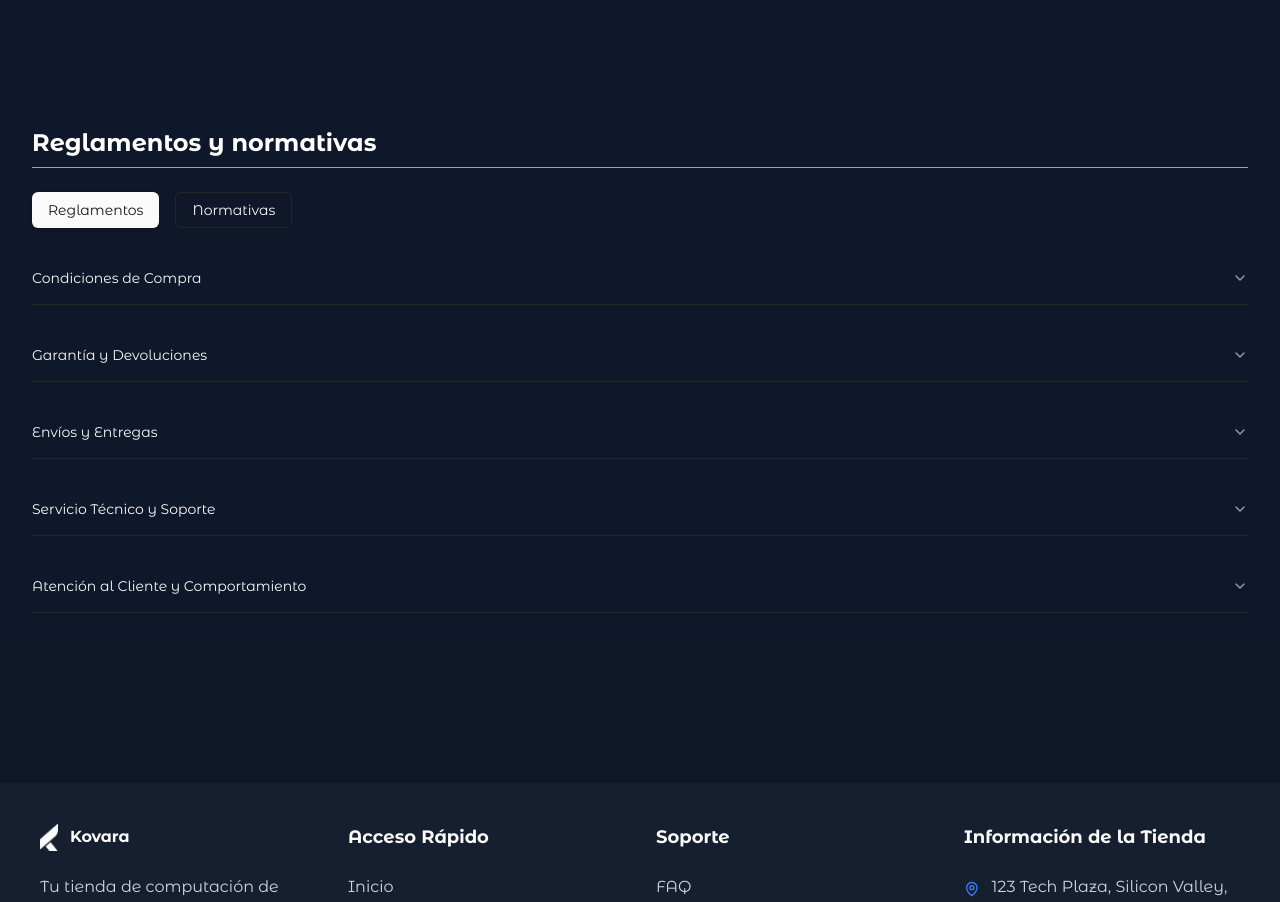
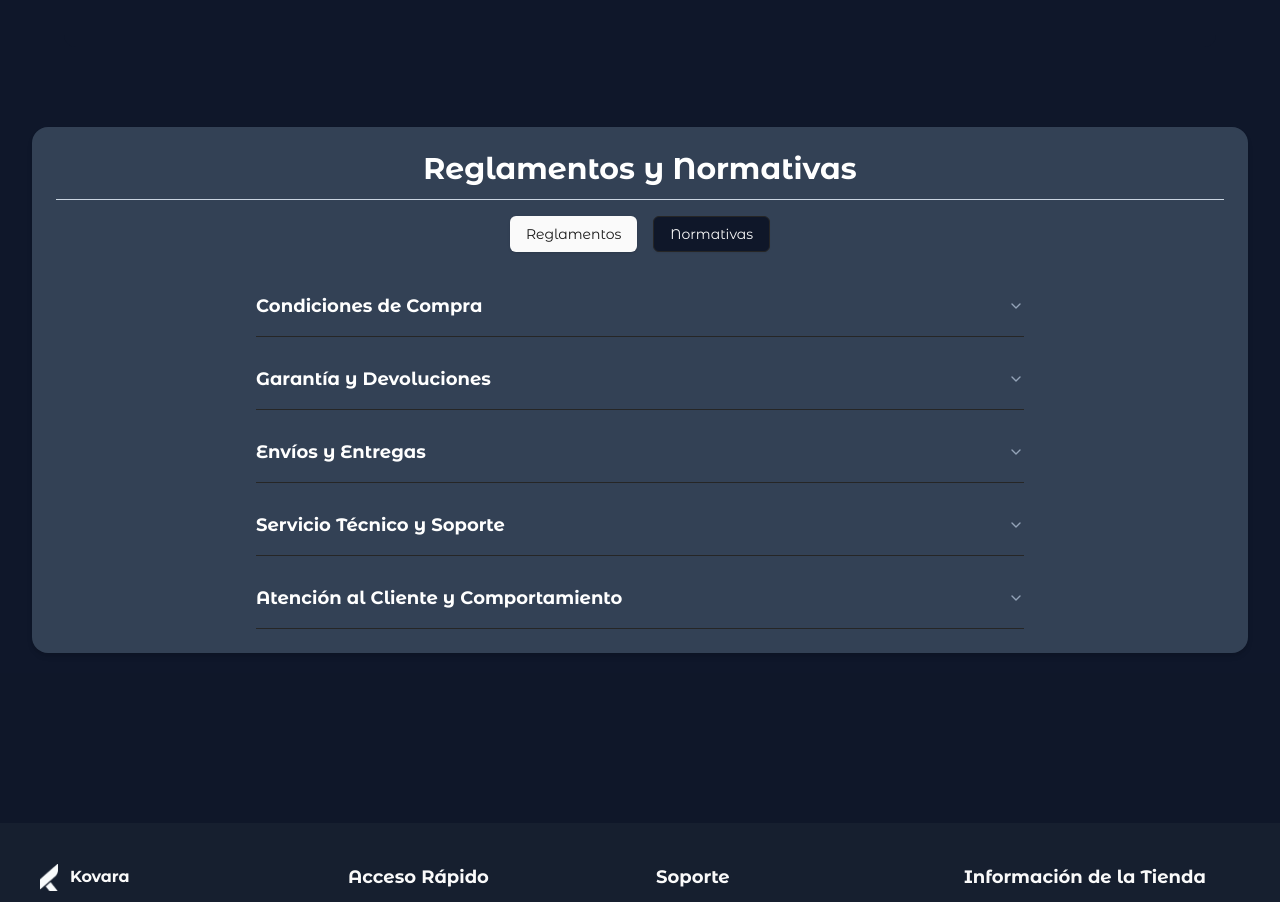
Before and after one commit to aaronportobanco/kovara-website, a Next.js app: page /about-us in a window 1280 px wide. Shown: the part 2870-3772 px from the top of the page. Built offline with nearby package versions, Linux system fonts and the light colour scheme.

Commit message:
Refactor ReglamentosNormativasSection component for improved structure and functionality

```diff
--- a/src/app/about-us/Section/ReglamentosNormativasSection.jsx
+++ /dev/null
@@ -1,111 +0,0 @@
-"use client";
-import React from "react";
-import {
-  Accordion, AccordionContent, AccordionItem, AccordionTrigger
-} from "@/components/ui/accordion";
-import { Button } from "@/components/ui/button";
-
-const ReglamentosNormativas = () => {
-  const [activeGroup, setActiveGroup] = React.useState('Reglamentos');
-
-  const reglamentos = [
-    {
-      title: "Condiciones de Compra",
-      content:
-        "Para la adquisición de productos, incluyendo el pago total antes de la entrega, condiciones para apartados y posibles modificaciones de precios según el mercado tecnológico. Se tipifica como falta leve el desconocimiento reiterado de estas condiciones, como falta grave la negativa a completar el pago acordado, y como falta muy grave el intento de obtener productos sin cumplir con los requisitos establecidos.",
-    },
-    {
-      title: "Garantía y Devoluciones",
-      content:
-        "Se considera falta leve no conservar la factura, falta grave la exigencia de devolución sin motivo válido, y falta muy grave el intento de presentar reclamaciones fraudulentas o manipular productos para obtener beneficio.",
-    },
-    {
-      title: "Envíos y Entregas",
-      content:
-        "Para la entrega de productos, tiempos estimados y responsabilidades del cliente respecto a costos adicionales. Se clasifica como falta leve no presentarse en el lugar acordado, como grave la negativa a asumir costos previamente informados, y como muy grave la alteración deliberada de datos de entrega con fines engañosos.",
-    },
-    {
-      title: "Servicio Técnico y Soporte",
-      content:
-        "Por reparaciones fuera de garantía y el proceso de notificación previa al cliente. Se considera falta leve insistir en soporte sin prueba de compra, falta grave rechazar los costos previamente informados, y falta muy grave manipular equipos y luego exigir garantía injustificadamente.",
-    },
-    {
-      title: "Atención al Cliente y Comportamiento",
-      content:
-        "Se establecen normas de respeto, cordialidad y conducta adecuada dentro del establecimiento. Se reconocen comportamientos ejemplares como méritos. Se clasifican como falta leve el uso de lenguaje inapropiado, como grave los actos de agresión verbal, y como muy grave las agresiones físicas o el ingreso bajo efectos de sustancias.",
-    },
-  ];
-
-  const normativas = [
-    {
-      title: "Calidad",
-      content:
-        "• Todos los productos ofrecidos son de marcas reconocidas y cuentan con garantía oficial proporcionada por el fabricante. \n• Se realiza un control de calidad exhaustivo en cada equipo antes de ser entregado al cliente. \n• En caso de ofrecer productos reacondicionados, se especificará claramente su estado y características.",
-    },
-    {
-      title: "Pagos y Facturación",
-      content:
-        "• Se aceptan pagos mediante efectivo, transferencias bancarias y tarjetas de crédito/débito. \n• Toda compra incluye una factura o comprobante de pago correspondiente. \n• Los precios están sujetos a la moneda local y pueden incluir impuestos según la legislación vigente.",
-    },
-    {
-      title: "Protección de Datos",
-      content:
-        "• Toda la información proporcionada por el cliente será tratada de manera confidencial. \n• No se compartirán datos personales con terceros sin consentimiento. \n• Se seguirá la normativa legal vigente en materia de protección de datos personales.",
-    },
-    {
-      title: "Responsabilidad y Ética Empresarial",
-      content:
-        "• La empresa garantiza transparencia total en sus operaciones comerciales. \n• No se comercializarán productos falsificados. \n• Se evitarán prácticas engañosas en la publicidad.",
-    },
-    {
-      title: "Ambiental y de Reciclaje",
-      content:
-        "• Se fomentará la venta de productos ecológicos. \n• Se incentivará la entrega de dispositivos en desuso. \n• Se minimizará el uso de empaques contaminantes.",
-    },
-  ];
-
-  const contentToRender = activeGroup === "Reglamentos" ? reglamentos : normativas;
-
-  return (
-    <Section title="Reglamentos y Normativas">
-      <div className="flex gap-4 mb-6">
-        <Button
-          variant={activeGroup === 'Reglamentos' ? 'default' : 'outline'}
-          onClick={() => setActiveGroup('Reglamentos')}
-        >
-          Reglamentos
-        </Button>
-        <Button
-          variant={activeGroup === 'Normativas' ? 'default' : 'outline'}
-          onClick={() => setActiveGroup('Normativas')}
-        >
-          Normativas
-        </Button>
-      </div>
-
-      <Accordion type="single" collapsible className="w-full max-w-3xl space-y-3">
-        {contentToRender.map((item, index) => (
-          <AccordionItem key={index} value={`item-${index}`}>
-            <AccordionTrigger className="text-lg font-semibold text-white hover:text-sky-200 transition">
-              {item.title}
-            </AccordionTrigger>
-            <AccordionContent className="text-slate-200 whitespace-pre-line">
-              {item.content}
-            </AccordionContent>
-          </AccordionItem>
-        ))}
-      </Accordion>
-    </Section>
-  );
-};
-
-const Section = ({ title, children }) => (
-  <section className="flex flex-col items-center w-full bg-slate-700 p-6 rounded-2xl shadow-md">
-    <h2 className="text-3xl font-bold text-white border-b border-slate-300 pb-3 mb-4 w-full text-center">
-      {title}
-    </h2>
-    {children}
-  </section>
-);
-
-export default ReglamentosNormativas;
--- a/src/app/about-us/components/ReglamentosNormativasSection.jsx
+++ b/src/app/about-us/components/ReglamentosNormativasSection.jsx
@@ -1,195 +1,107 @@
 "use client";
 import React from "react";
-
 import {
-  Accordion,
-  AccordionContent,
-  AccordionItem,
-  AccordionTrigger,
+  Accordion, AccordionContent, AccordionItem, AccordionTrigger
 } from "@/components/ui/accordion";
-
 import { Button } from "@/components/ui/button";
 
 const ReglamentosNormativas = () => {
-  const [activeGroup, setActiveGroup] = React.useState("Reglamentos");
+  const [activeGroup, setActiveGroup] = React.useState('Reglamentos');
+
+  const reglamentos = [
+    {
+      title: "Condiciones de Compra",
+      content:
+        "Para la adquisición de productos, incluyendo el pago total antes de la entrega, condiciones para apartados y posibles modificaciones de precios según el mercado tecnológico. Se tipifica como falta leve el desconocimiento reiterado de estas condiciones, como falta grave la negativa a completar el pago acordado, y como falta muy grave el intento de obtener productos sin cumplir con los requisitos establecidos.",
+    },
+    {
+      title: "Garantía y Devoluciones",
+      content:
+        "Se considera falta leve no conservar la factura, falta grave la exigencia de devolución sin motivo válido, y falta muy grave el intento de presentar reclamaciones fraudulentas o manipular productos para obtener beneficio.",
+    },
+    {
+      title: "Envíos y Entregas",
+      content:
+        "Para la entrega de productos, tiempos estimados y responsabilidades del cliente respecto a costos adicionales. Se clasifica como falta leve no presentarse en el lugar acordado, como grave la negativa a asumir costos previamente informados, y como muy grave la alteración deliberada de datos de entrega con fines engañosos.",
+    },
+    {
+      title: "Servicio Técnico y Soporte",
+      content:
+        "Por reparaciones fuera de garantía y el proceso de notificación previa al cliente. Se considera falta leve insistir en soporte sin prueba de compra, falta grave rechazar los costos previamente informados, y falta muy grave manipular equipos y luego exigir garantía injustificadamente.",
+    },
+    {
+      title: "Atención al Cliente y Comportamiento",
+      content:
+        "Se establecen normas de respeto, cordialidad y conducta adecuada dentro del establecimiento. Se reconocen comportamientos ejemplares como méritos. Se clasifican como falta leve el uso de lenguaje inapropiado, como grave los actos de agresión verbal, y como muy grave las agresiones físicas o el ingreso bajo efectos de sustancias.",
+    },
+  ];
+
+  const normativas = [
+    {
+      title: "Calidad",
+      content:
+        "• Todos los productos ofrecidos son de marcas reconocidas y cuentan con garantía oficial proporcionada por el fabricante. \n• Se realiza un control de calidad exhaustivo en cada equipo antes de ser entregado al cliente. \n• En caso de ofrecer productos reacondicionados, se especificará claramente su estado y características.",
+    },
+    {
+      title: "Pagos y Facturación",
+      content:
+        "• Se aceptan pagos mediante efectivo, transferencias bancarias y tarjetas de crédito/débito. \n• Toda compra incluye una factura o comprobante de pago correspondiente. \n• Los precios están sujetos a la moneda local y pueden incluir impuestos según la legislación vigente.",
+    },
+    {
+      title: "Protección de Datos",
+      content:
+        "• Toda la información proporcionada por el cliente será tratada de manera confidencial. \n• No se compartirán datos personales con terceros sin consentimiento. \n• Se seguirá la normativa legal vigente en materia de protección de datos personales.",
+    },
+    {
+      title: "Responsabilidad y Ética Empresarial",
+      content:
+        "• La empresa garantiza transparencia total en sus operaciones comerciales. \n• No se comercializarán productos falsificados. \n• Se evitarán prácticas engañosas en la publicidad.",
+    },
+    {
+      title: "Ambiental y de Reciclaje",
+      content:
+        "• Se fomentará la venta de productos ecológicos. \n• Se incentivará la entrega de dispositivos en desuso. \n• Se minimizará el uso de empaques contaminantes.",
+    },
+  ];
+
+  const contentToRender = activeGroup === "Reglamentos" ? reglamentos : normativas;
 
   return (
-    <Section title="Reglamentos y normativas">
-      <div className="flex gap-4">
+    <Section title="Reglamentos y Normativas">
+      <div className="flex gap-4 mb-6">
         <Button
-          variant={activeGroup === "Reglamentos" ? "default" : "outline"}
-          onClick={() => setActiveGroup("Reglamentos")}
+          variant={activeGroup === 'Reglamentos' ? 'default' : 'outline'}
+          onClick={() => setActiveGroup('Reglamentos')}
         >
           Reglamentos
         </Button>
         <Button
-          variant={activeGroup === "Normativas" ? "default" : "outline"}
-          onClick={() => setActiveGroup("Normativas")}
+          variant={activeGroup === 'Normativas' ? 'default' : 'outline'}
+          onClick={() => setActiveGroup('Normativas')}
         >
           Normativas
         </Button>
       </div>
-      {activeGroup === "Reglamentos" && (
-        <>
-          <Accordion type="single" collapsible>
-            <AccordionItem value="item-1">
-              <AccordionTrigger>Condiciones de Compra</AccordionTrigger>
-              <AccordionContent>
-                Para la adquisición de productos, |incluyendo el pago total
-                antes de la entrega, condiciones para apartados y posibles
-                modificaciones de precios según el mercado tecnológico. Se
-                tipifica como falta leve el desconocimiento reiterado de estas
-                condiciones, como falta grave la negativa a completar el pago
-                acordado, y como falta muy grave el intento de obtener productos
-                sin cumplir con los requisitos establecidos.
-              </AccordionContent>
-            </AccordionItem>
-          </Accordion>
 
-          <Accordion type="single" collapsible>
-            <AccordionItem value="item-1">
-              <AccordionTrigger>Garantía y Devoluciones</AccordionTrigger>
-              <AccordionContent>
-                Se considera falta leve no conservar la factura, falta grave la
-                exigencia de devolución sin motivo válido, y falta muy grave el
-                intento de presentar reclamaciones fraudulentas o manipular
-                productos para obtener beneficio.
-              </AccordionContent>
-            </AccordionItem>
-          </Accordion>
-
-          <Accordion type="single" collapsible>
-            <AccordionItem value="item-1">
-              <AccordionTrigger>Envíos y Entregas</AccordionTrigger>
-              <AccordionContent>
-                para la entrega de productos, tiempos estimados y
-                responsabilidades del cliente respecto a costos adicionales. Se
-                clasifica como falta leve no presentarse en el lugar acordado,
-                como grave la negativa a asumir costos previamente informados, y
-                como muy grave la alteración deliberada de datos de entrega con
-                fines engañosos.
-              </AccordionContent>
-            </AccordionItem>
-          </Accordion>
-
-          <Accordion type="single" collapsible>
-            <AccordionItem value="item-1">
-              <AccordionTrigger>Servicio Técnico y Soporte</AccordionTrigger>
-              <AccordionContent>
-                por reparaciones fuera de garantía y el proceso de notificación
-                previa al cliente. Se considera falta leve insistir en soporte
-                sin prueba de compra, falta grave rechazar los costos
-                previamente informados, y falta muy grave manipular equipos y
-                luego exigir garantía injustificadamente.
-              </AccordionContent>
-            </AccordionItem>
-          </Accordion>
-
-          <Accordion type="single" collapsible>
-            <AccordionItem value="item-1">
-              <AccordionTrigger>
-                Atención al Cliente y Comportamiento
-              </AccordionTrigger>
-              <AccordionContent>
-                se establecen normas de respeto, cordialidad y conducta adecuada
-                dentro del establecimiento. Se reconocen comportamientos
-                ejemplares como mérito s (por ejemplo, trato respetuoso o
-                colaboración con el personal), mientras que se clasifican como
-                falta leve el uso de lenguaje inapropiado, como grave los actos
-                de agresión verbal, y como muy grave las agresiones físicas o el
-                ingreso bajo efectos de sustancias
-              </AccordionContent>
-            </AccordionItem>
-          </Accordion>
-        </>
-      )}
-
-      {activeGroup === "Normativas" && (
-        <>
-          <Accordion type="single" collapsible>
-            <AccordionItem value="item-1">
-              <AccordionTrigger>Calidad</AccordionTrigger>
-              <AccordionContent>
-                • Todos los productos ofrecidos son de marcas reconocidas y
-                cuentan con garantía oficial proporcionada por el fabricante.
-                <br /> • Se realiza un control de calidad exhaustivo en cada
-                equipo antes de ser entregado al cliente.
-                <br /> • En caso de ofrecer productos reacondicionados, se
-                especificará claramente su estado y las características
-                particulares.
-              </AccordionContent>
-            </AccordionItem>
-          </Accordion>
-
-          <Accordion type="single" collapsible>
-            <AccordionItem value="item-1">
-              <AccordionTrigger>Pagos y Facturación</AccordionTrigger>
-              <AccordionContent>
-                • Se aceptan pagos mediante efectivo, transferencias bancarias y
-                tarjetas de crédito/débito.
-                <br /> • Toda compra incluye una factura o comprobante de pago
-                correspondiente.
-                <br /> • Los precios están sujetos a la moneda local y pueden
-                incluir impuestos según la legislación vigente.
-              </AccordionContent>
-            </AccordionItem>
-          </Accordion>
-
-          <Accordion type="single" collapsible>
-            <AccordionItem value="item-1">
-              <AccordionTrigger>Protección de Datos</AccordionTrigger>
-
-              <AccordionContent>
-                • Toda la información proporcionada por el cliente será tratada
-                de manera confidencial.
-                <br /> • No se compartirán datos personales con terceros sin el
-                consentimiento expreso del cliente.
-                <br /> • Se seguirá estrictamente la normativa legal vigente en
-                materia de protección de datos personales.
-              </AccordionContent>
-            </AccordionItem>
-          </Accordion>
-
-          <Accordion type="single" collapsible>
-            <AccordionItem value="item-1">
-              <AccordionTrigger>
-                Responsabilidad y Ética Empresarial
-              </AccordionTrigger>
-
-              <AccordionContent>
-                • La empresa garantiza la transparencia total en sus operaciones
-                comerciales.
-                <br /> • No se comercializarán productos falsificados o sin una
-                garantía legítima.
-                <br /> • Se evitarán prácticas engañosas en la publicidad y
-                promoción de productos.
-              </AccordionContent>
-            </AccordionItem>
-          </Accordion>
-
-          <Accordion type="single" collapsible>
-            <AccordionItem value="item-1">
-              <AccordionTrigger>Ambiental y de Reciclaje</AccordionTrigger>
-
-              <AccordionContent>
-                • Se fomentará la venta de productos ecológicos y con
-                certificaciones ambientales cuando sea posible.
-                <br /> • Se incentivará la entrega de dispositivos electrónicos
-                en desuso para programas de reciclaje.
-                <br /> • Se minimizará el uso de empaques contaminantes,
-                eligiendo alternativas sostenibles.
-              </AccordionContent>
-            </AccordionItem>
-          </Accordion>
-        </>
-      )}
+      <Accordion type="single" collapsible className="w-full max-w-3xl space-y-3">
+        {contentToRender.map((item, index) => (
+          <AccordionItem key={index} value={`item-${index}`}>
+            <AccordionTrigger className="text-lg font-semibold text-white hover:text-sky-200 transition">
+              {item.title}
+            </AccordionTrigger>
+            <AccordionContent className="text-slate-200 whitespace-pre-line">
+              {item.content}
+            </AccordionContent>
+          </AccordionItem>
+        ))}
+      </Accordion>
     </Section>
   );
 };
 
 const Section = ({ title, children }) => (
-  <section className="flex flex-col gap-6 w-full">
-    <h2 className="text-white text-2xl font-bold border-b border-slate-400 pb-2">
+  <section className="flex flex-col items-center w-full bg-slate-700 p-6 rounded-2xl shadow-md">
+    <h2 className="text-3xl font-bold text-white border-b border-slate-300 pb-3 mb-4 w-full text-center">
       {title}
     </h2>
     {children}
```
